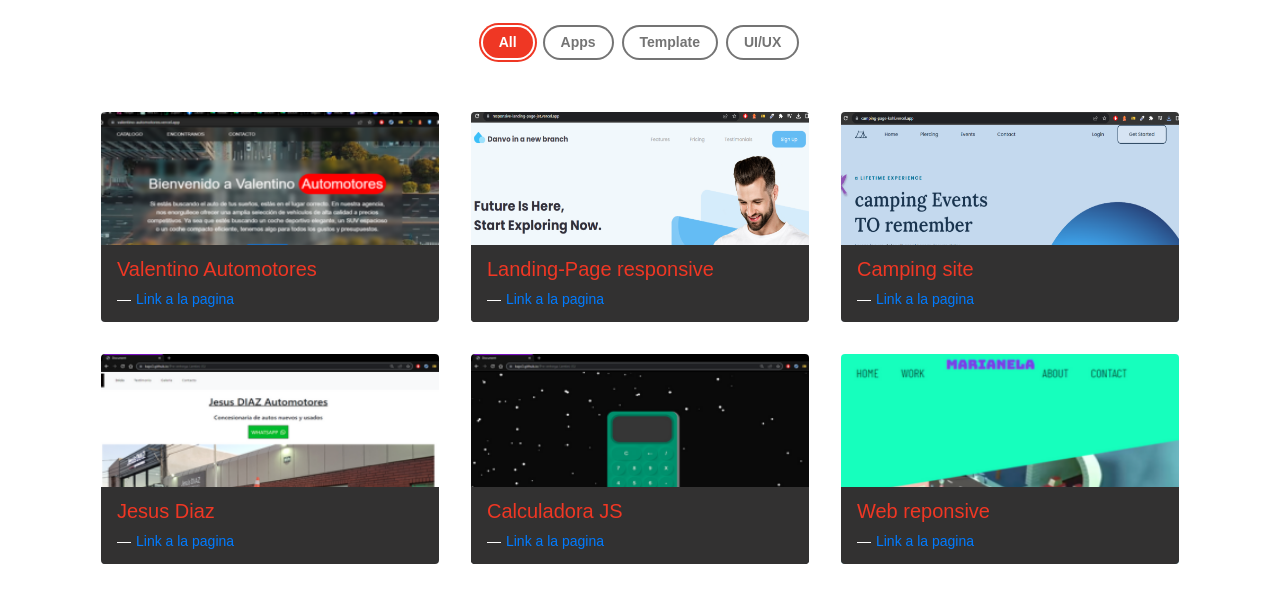
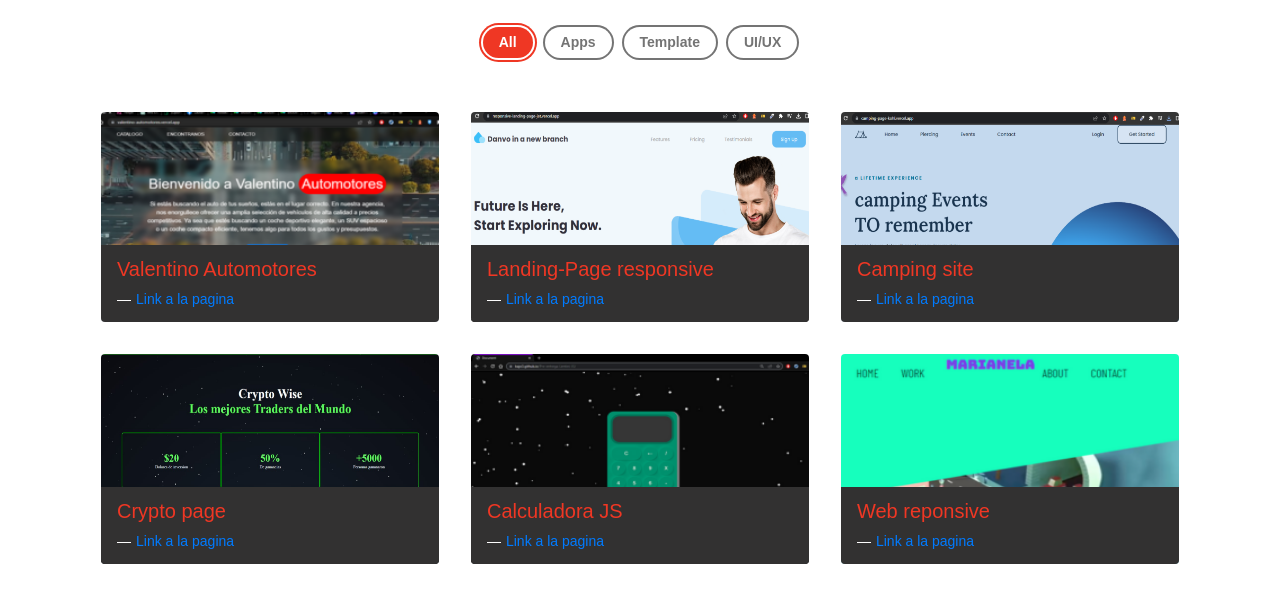
Before and after one commit to bajo3/PortFol, a plain HTML site: page index.html in a window 1280 px wide. Shown: the part 3194-3788 px from the top of the page. Drawn offline with nearby package versions, Linux system fonts and the light colour scheme; a web font is replaced by a local one.

Commit message:
projects

```diff
--- a/index.html
+++ b/index.html
@@ -354,10 +354,10 @@
         </div>
         <div class="grid-item graphic ui-ux wow zoomIn">
           <div class="img-place">
-            <img src="../assets/img/projects/JD Page.png" alt="">
+            <img src="../assets/img/projects/crypto.png" alt="">
             <div class="img-caption">
-              <h5 class="fg-theme">Jesus Diaz</h5>
-              <p><a target="_blank" href="https://valentino-automotores.vercel.app/">Link a la pagina</a></p>
+              <h5 class="fg-theme">Crypto page</h5>
+              <p><a target="_blank" href="https://crypto-page-kohl.vercel.app/">Link a la pagina</a></p>
             </div>
           </div>
         </div>
```
Also changed, not shown: assets/img/projects/crypto.png (added).
